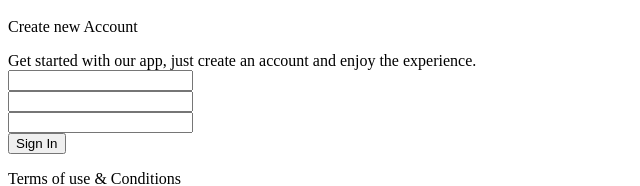
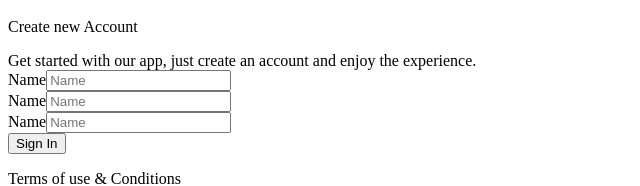
Before and after one commit to AhmadAbouAmoun/e_learning_website, a React (Create React App) app: page / in a window 1280 px wide. Shown: the part 310-496 px from the top of the page, without its empty margins (0-640 px from the left). Built offline with nearby package versions, Linux system fonts and the light colour scheme.

Commit message:
passed the necessary values to the Input component

```diff
--- a/src/pages/Signup.js
+++ b/src/pages/Signup.js
@@ -20,9 +20,9 @@ const Signup = () => {
                         Get started with our app, just create an account and enjoy the experience.
                     </span>
                 </div>
-                <Input />
-                <Input />
-                <Input />
+                <Input value="Name" input={name} setInput={setName} />
+                <Input value="Name" input={email} setInput={setEmail} />
+                <Input value="Name" input={password} setInput={setPassword} />
                 <SignupButton />
                 <button
                     title="Sign In"
```
